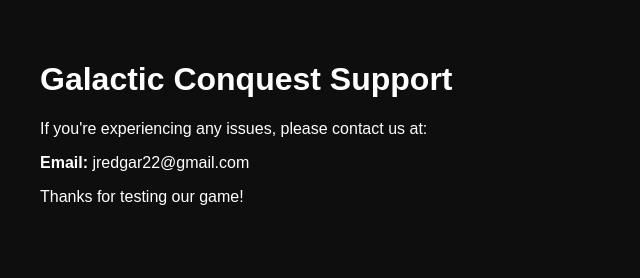
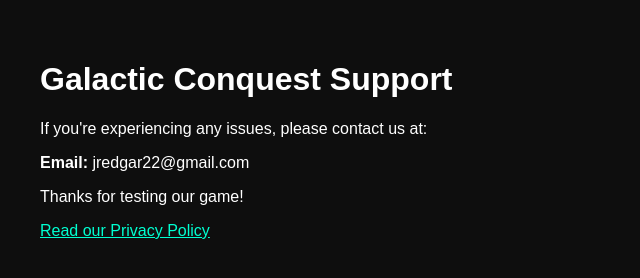
Before and after one commit to NeutrinoGamingStudios/gc-support, a plain HTML site: page index.html in a window 1280 px wide. Shown: the whole page, without its empty margins (0-640 px from the left). Drawn offline with Linux system fonts and the light colour scheme.

Commit message:
Update index.html

```diff
--- a/index.html
+++ b/index.html
@@ -8,5 +8,7 @@
     <p>If you're experiencing any issues, please contact us at:</p>
     <p><strong>Email:</strong> jredgar22@gmail.com</p>
     <p>Thanks for testing our game!</p>
+
+    <p><a href="privacy-policy" style="color: #00ffd1;">Read our Privacy Policy</a></p>
   </body>
 </html>
```
